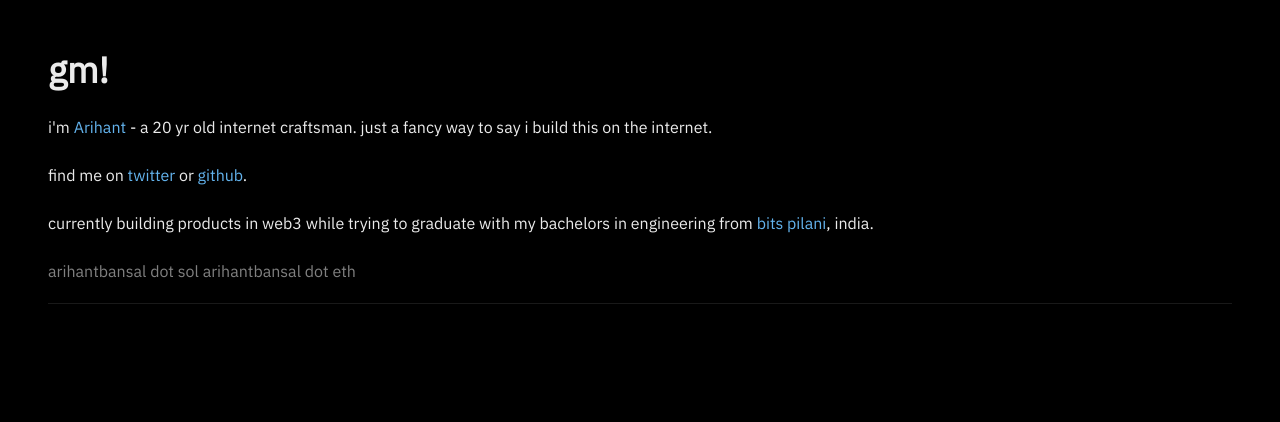
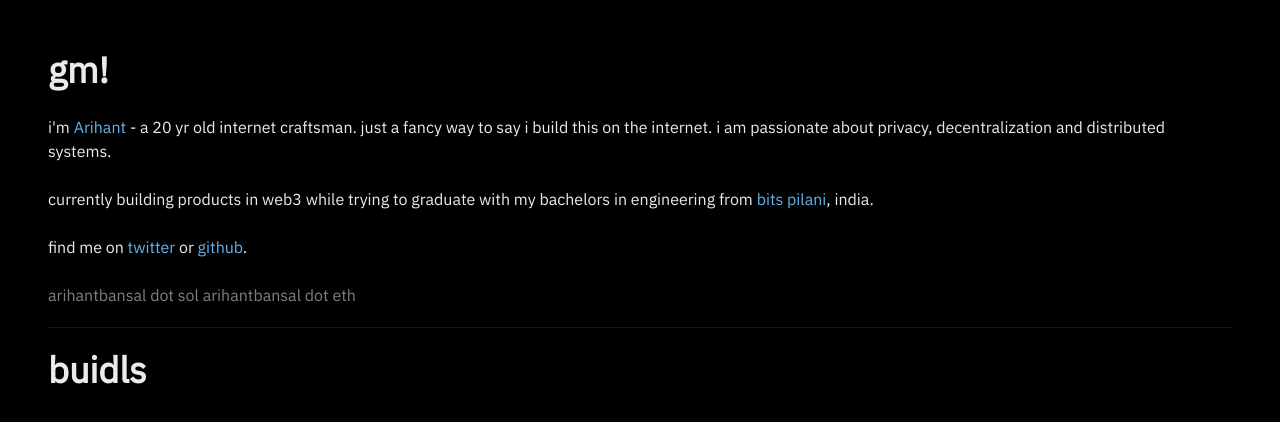
Before and after one commit to arihantbansal/portfolio, a Next.js app: page / in a window 1280 px wide. Shown: the top 422 px of the page. Built offline with nearby package versions, Linux system fonts and the light colour scheme.

Commit message:
:lipstick: update content and styling

```diff
--- a/pages/_app.tsx
+++ b/pages/_app.tsx
@@ -7,7 +7,7 @@ import theme from "../utils/theme";
 function MyApp({ Component, pageProps }: AppProps) {
 	return (
 		<ChakraProvider theme={theme}>
-			<Flex minH="100vh" direction="column" bgColor="000">
+			<Flex minH="100vh" direction="column" bgColor="black">
 				<Component {...pageProps} />
 			</Flex>
 		</ChakraProvider>
--- a/pages/index.tsx
+++ b/pages/index.tsx
@@ -1,8 +1,7 @@
-import { Box, Flex, Text, Heading, Divider } from "@chakra-ui/react";
+import { Box, Text, Heading, Divider } from "@chakra-ui/react";
 import type { NextPage } from "next";
 import Head from "next/head";
 import { CustomLink } from "../components/CustomLink";
-import Footer from "../components/Footer";
 
 const Home: NextPage = () => {
 	return (
@@ -21,17 +20,18 @@ const Home: NextPage = () => {
 							Arihant
 						</CustomLink>{" "}
 						- a 20 yr old internet craftsman. just a fancy way to say i build this on the internet.{" "}
-					</Text>
-					<br />
-					<Text>
-						find me on <CustomLink href="https://twitter.com/_arihantbansal">twitter</CustomLink> or{" "}
-						<CustomLink href="https://github.com/arihantbansal">github</CustomLink>.
+						i am passionate about privacy, decentralization and distributed systems.
 					</Text>
 					<br />
 					<Text>
 						currently building products in web3 while trying to graduate with my bachelors in
 						engineering from{" "}
 						<CustomLink href="https://www.bits-pilani.ac.in/goa">bits pilani</CustomLink>, india.
+					</Text>
+					<br />
+					<Text>
+						find me on <CustomLink href="https://twitter.com/_arihantbansal">twitter</CustomLink> or{" "}
+						<CustomLink href="https://github.com/arihantbansal">github</CustomLink>.
 					</Text>
 					<br />
 					<Text color="gray">
@@ -48,7 +48,11 @@ const Home: NextPage = () => {
 					</Text>
 				</Box>
 				<Divider />
-				<Box></Box>
+				<Box paddingTop="5">
+					<Heading>buidls</Heading>
+					<br />
+					<Text></Text>
+				</Box>
 			</Box>
 		</>
 	);
```
